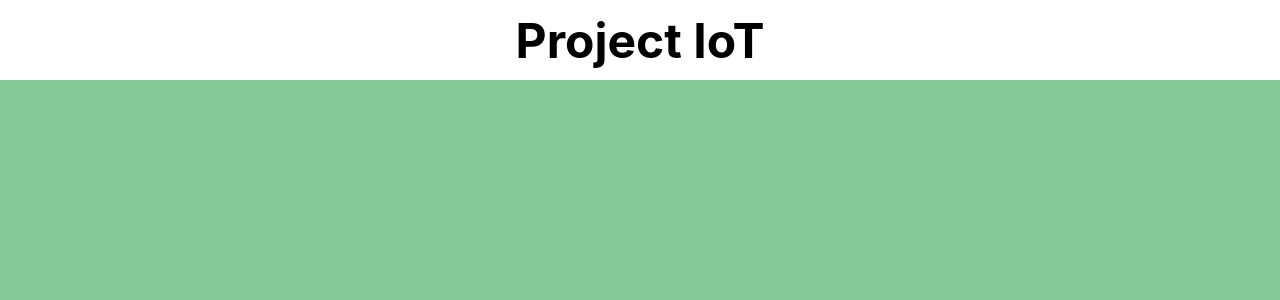
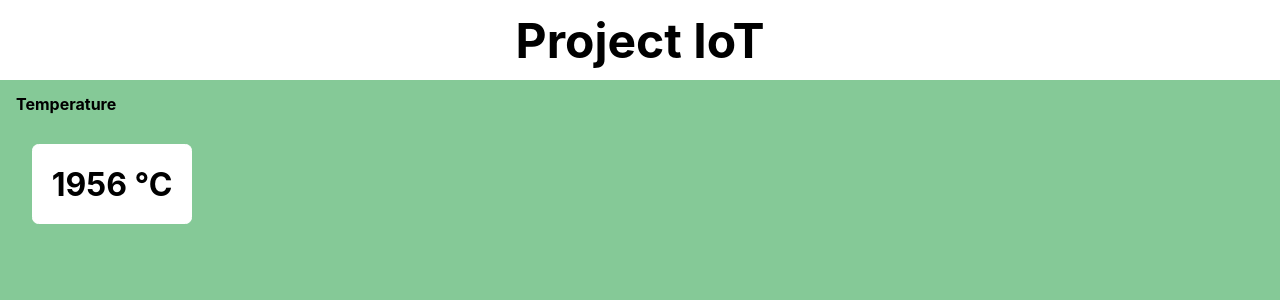
Before and after one commit to asf89/iot-alarm-dashboard, a React (Create React App) app: page / in a window 1280 px wide. Shown: the top 300 px of the page. Built offline with nearby package versions, Linux system fonts and the light colour scheme.

Commit message:
features: Update Dashboard feature

```diff
--- a/src/features/Dashboard/Dashboard.js
+++ b/src/features/Dashboard/Dashboard.js
@@ -1,5 +1,5 @@
 import React from 'react';
-import { Header } from 'components';
+import { Header, CardContainer, SimpleCard } from 'components';
 import styles from './Dashboard.module.css';
 
 const Dashboard = () => {
@@ -7,6 +7,8 @@ const Dashboard = () => {
   return (
     <div className={styles.container}>
       <Header title={text} />
+      <CardContainer title="Temperature" />
+      <SimpleCard content="1956 °C" />
     </div>
   );
 };
```
